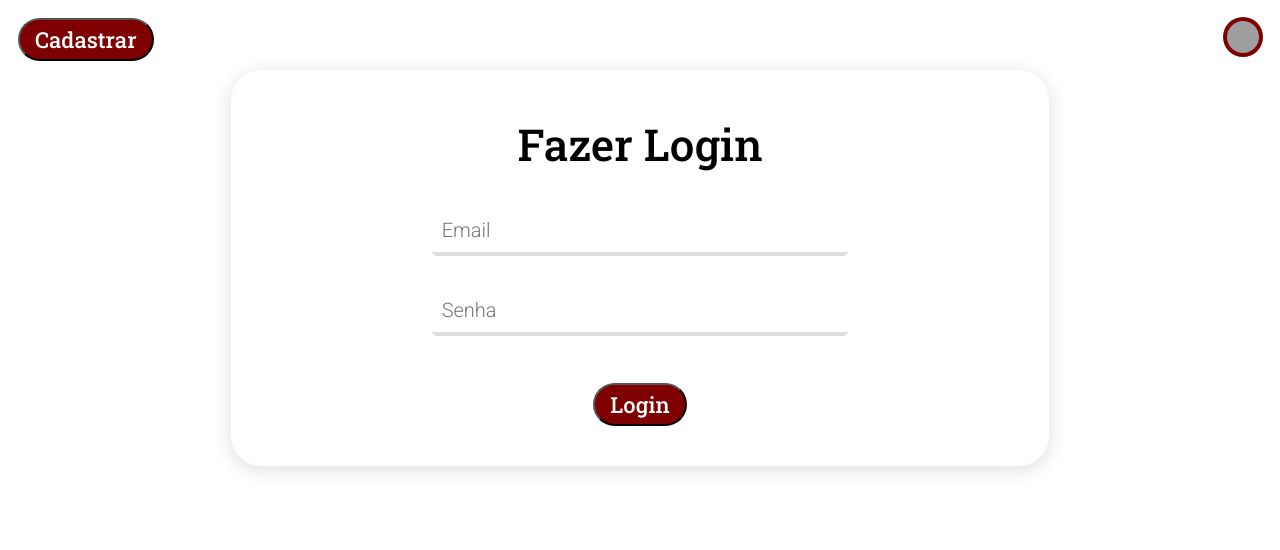
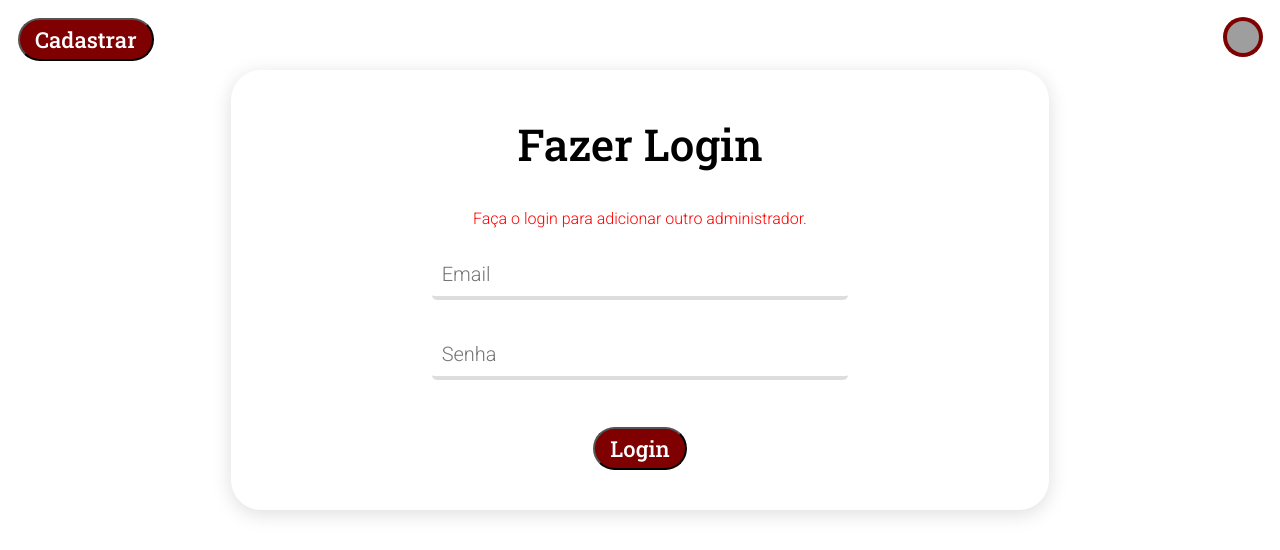
Before and after one commit to MDellaCS/clube_tecnologo, a PHP site: page /admin/index.php?noLogin=1 in a window 1280 px wide. Shown: the top 550 px of the page. Run offline with PHP 8.4, Linux system fonts and the light colour scheme; tables that the repository leaves empty hold one stand-in row (values such as "Sample post"); grey boxes are pictures that could not be loaded.

Commit message:
Nova mensagem de erro

```diff
--- a/admin/index.php
+++ b/admin/index.php
@@ -11,8 +11,8 @@ $result = $con->query($sql);
 
 if ($result->num_rows === 0 || isset($_SESSION["email"]) || isset($_SESSION["senha"])) {
     $destino = "criarUsuario.php";
-}else{
-    $destino = "#";
+} else {
+    $destino = "?noLogin=1";
 }
 
 ?>
@@ -37,7 +37,7 @@ if ($result->num_rows === 0 || isset($_SESSION["email"]) || isset($_SESSION["sen
 <body>
 
     <div id="btns" class="sticky">
-        <a href="<?= $destino?>">
+        <a href="<?= $destino ?>">
             <input id="btnForm" type="button" class="btn floatL" value="Cadastrar">
         </a>
         <img id="btnTheme" onclick="invertTheme()" class="icon btn floatR" />
@@ -49,6 +49,9 @@ if ($result->num_rows === 0 || isset($_SESSION["email"]) || isset($_SESSION["sen
             <?php
             if (isset($_GET["error"])) {
                 echo "<h2 class='centerItems' style='color: red;'>Login falhou. Por favor, verifique suas credenciais.</h2>";
+            }
+            if (isset($_GET["noLogin"])) {
+                echo "<h2 class='centerItems' style='color: red;'>Faça o login para adicionar outro administrador.</h2>";
             }
             ?>
             <div>
```
